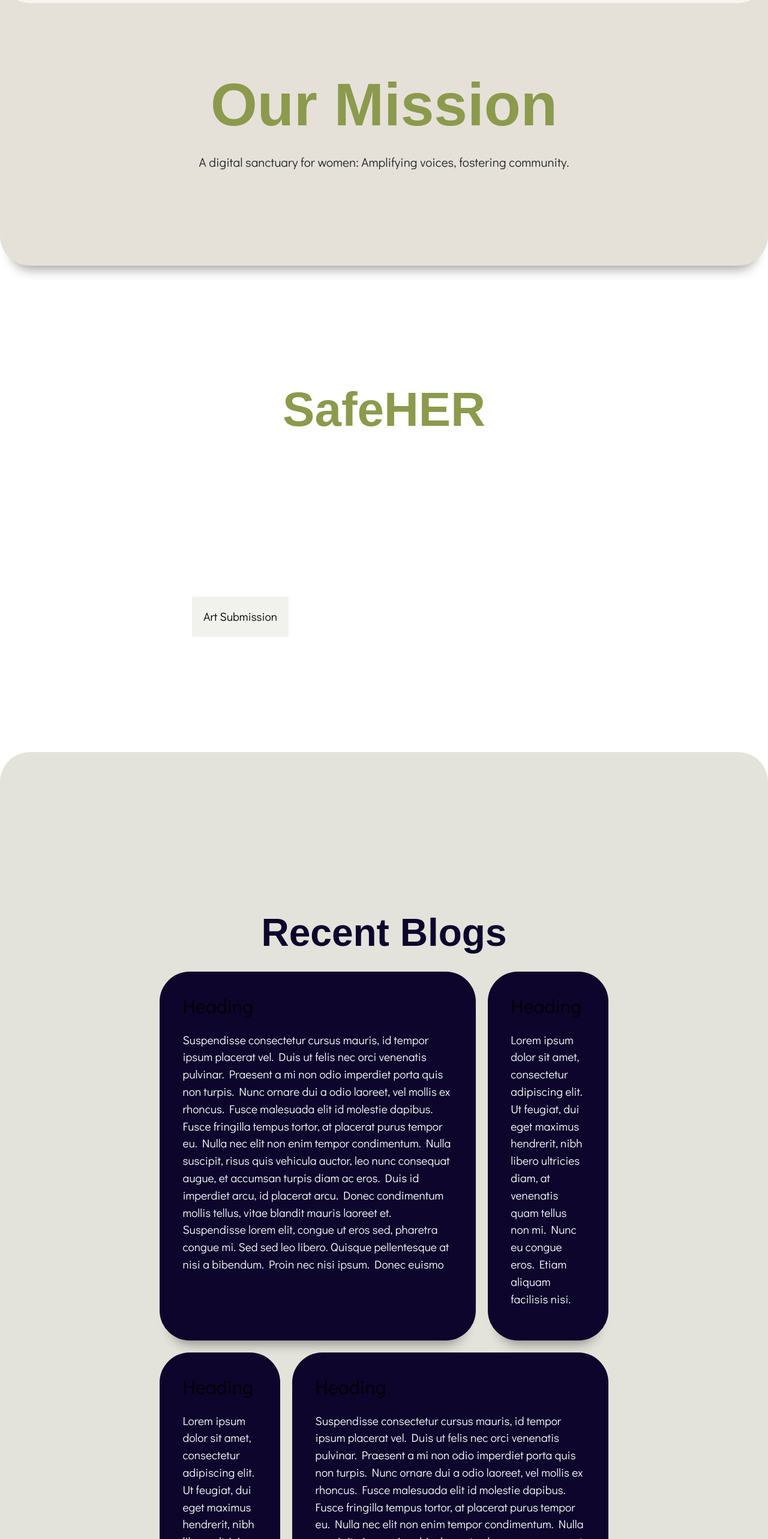
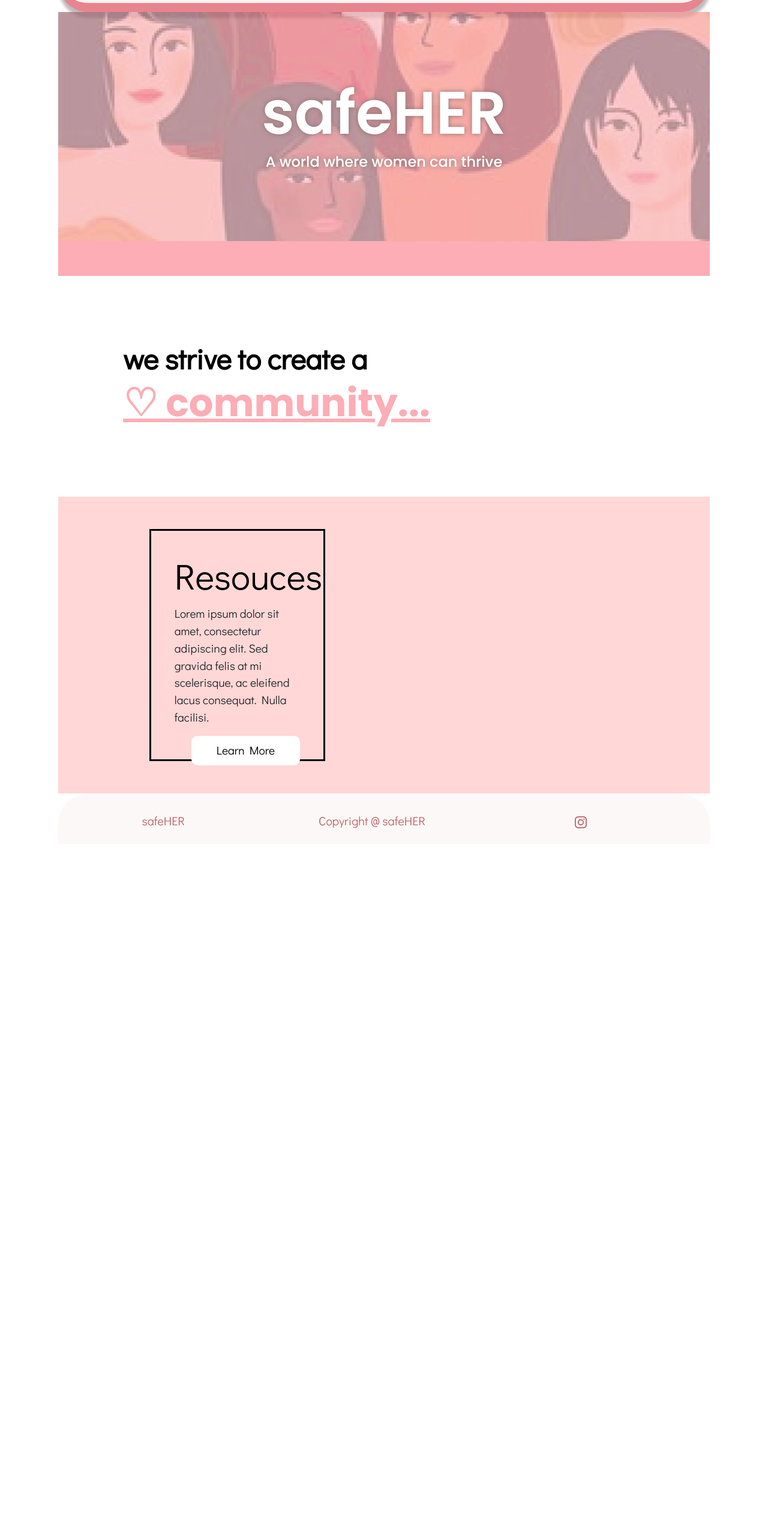
Before and after one commit to ArchitaSarin/safe-her1, a React (Create React App) app in the folder my-app/: page / in a window 1280 px wide. Shown: the part 80-2646 px from the top of the page at 60% size. After the commit the page ends 1487 px from the top, so only its background shows below. Built offline with nearby package versions, Linux system fonts and the light colour scheme.

Commit message:
First changes to update home page

```diff
--- a/my-app/src/Components/about.js
+++ b/my-app/src/Components/about.js
@@ -5,58 +5,31 @@ import '../Styles/about.css';
 export const About = () => {
     return (
         <div>
-            <div class="section-mission">
-                <h1>Our Mission</h1>
-                <p>A digital sanctuary for women: Amplifying voices, fostering community.</p>
+            <div className="landing-intro">
+                <h1>safeHER</h1>
+                <h4>
+                    A  world where women can thrive
+                </h4>
             </div>
 
-            <div class="section-index-main">
-                <div class="section-index-main-container">
-                    <h1>SafeHER</h1>
+            <div className="landing-pink-divider">
+            </div>
 
+            <div className="landing-community">
+                <h4>we strive to create a</h4>
+                <h1><u>♡ community...</u></h1>
+            </div>
+
+            <div className="pink-landing-container">
+                <div className="pink-rect-text">
+                    <h2>Resouces</h2>
                     <p>
-                        Our mission is to cultivate a secure, empowering, and inclusive digital sanctuary where women can freely share their stories, creativity, and resources. We strive to foster a supportive community where every woman feels heard, validated, and empowered to navigate the complexities of life. Through our platform, we aim to amplify women's voices, celebrate their resilience, and provide essential resources for personal safety and growth. Together, we aspire to build a world where women thrive, free from fear and discrimination.
+                    Lorem ipsum dolor sit amet, consectetur adipiscing elit. Sed gravida felis at mi scelerisque, ac eleifend lacus consequat. Nulla facilisi.
                     </p>
-
-                    <button class="index-btn" className="first">
-                        Art Submission
-                    </button>
+                    <btn className="rect-button">Learn More</btn>
                 </div>
             </div>
 
-            <div className="section-blog">
-                <h1> Recent Blogs </h1>
-
-                    <div class="section-blog-left">
-                        <div class="left-top-container">
-                            <div class="left-top-card">
-                                <h2> Heading </h2>
-                                <p> Suspendisse consectetur cursus mauris, id tempor ipsum placerat vel. Duis ut felis nec orci venenatis pulvinar. Praesent a mi non odio imperdiet porta quis non turpis. Nunc ornare dui a odio laoreet, vel mollis ex rhoncus. Fusce malesuada elit id molestie dapibus. Fusce fringilla tempus tortor, at placerat purus tempor eu. Nulla nec elit non enim tempor condimentum. Nulla suscipit, risus quis vehicula auctor, leo nunc consequat augue, et accumsan turpis diam ac eros. Duis id imperdiet arcu, id placerat arcu. Donec condimentum mollis tellus, vitae blandit mauris laoreet et. Suspendisse lorem elit, congue ut eros sed, pharetra congue mi. Sed sed leo libero. Quisque pellentesque at nisi a bibendum. Proin nec nisi ipsum. Donec euismo </p>
-                            </div>
-
-                        <div className="left-top-card">
-                            <h2> Heading </h2>
-                            <p>
-                                Lorem ipsum dolor sit amet, consectetur adipiscing elit. Ut feugiat, dui eget maximus hendrerit, nibh libero ultricies diam, at venenatis quam tellus non mi. Nunc eu congue eros. Etiam aliquam facilisis nisi.
-                            </p>
-                        </div>
-                    </div>
-
-                <div class="left-bottom-container">
-                    <div class="left-top-card">
-                        <h2> Heading </h2>
-                        <p>
-                            Lorem ipsum dolor sit amet, consectetur adipiscing elit. Ut feugiat, dui eget maximus hendrerit, nibh libero ultricies diam, at venenatis quam tellus non mi. Nunc eu congue eros. Etiam aliquam facilisis nisi.
-                        </p>
-                    </div>
-
-                    <div class="left-top-card">
-                        <h2> Heading </h2>
-                        <p> Suspendisse consectetur cursus mauris, id tempor ipsum placerat vel. Duis ut felis nec orci venenatis pulvinar. Praesent a mi non odio imperdiet porta quis non turpis. Nunc ornare dui a odio laoreet, vel mollis ex rhoncus. Fusce malesuada elit id molestie dapibus. Fusce fringilla tempus tortor, at placerat purus tempor eu. Nulla nec elit non enim tempor condimentum. Nulla suscipit, risus quis vehicula auctor, leo nunc consequat augue, et accumsan turpis diam ac eros. Duis id imperdiet arcu, id placerat arcu. Donec condimentum mollis tellus, vitae blandit mauris laoreet et. Suspendisse lorem elit, congue ut eros sed, pharetra congue mi. Sed sed leo libero. Quisque pellentesque at nisi a bibendum. Proin nec nisi ipsum. Donec euismo </p>
-                        </div>
-                    </div>
-                </div>
-            </div>
         </div>
     )
 }
--- a/my-app/src/Styles/about.css
+++ b/my-app/src/Styles/about.css
@@ -1,127 +1,58 @@
-.section-mission {
-  background-color: #e5e1d8;
-  padding-top: 20%;
-  padding-bottom: 10%;
-  margin-top: -15%;
-  border-radius: 50px;
+@import url('https://fonts.googleapis.com/css2?family=Didact+Gothic&family=Inter:wght@100..900&family=Poppins:ital,wght@0,100;0,200;0,300;0,400;0,500;0,600;0,700;0,800;0,900;1,100;1,200;1,300;1,400;1,500;1,600;1,700;1,800;1,900&display=swap');
+
+.landing-intro {
+  font-family: "Poppins", sans-serif;
   text-align: center;
-  box-shadow: 0 25px 20px -20px rgba(0, 0, 0, 0.4);
+  font-size: 1.5rem;
+  padding: 10% 20%;
+  color: white;
+  text-shadow: 0px 0px 9px #877272;
+  background-image: url('../Images/landingbg.png');
 }
 
-.section-mission p {
-  font-family: "Didact Gothic", sans-serif;
-  text-align: center;
-  font-size: 1.3rem;
-  padding: 1% 20%;
+.landing-intro h1 {
+  color: white;
 }
 
-.section-mission h1 {
-  padding-top: 30px;
+.landing-pink-divider {
+  height: 58px;
+  background-color: #FCADB5;
 }
 
-.section-index-main {
-  color: white;
-  align-items: center;
-  padding-left: 25%;
-  padding-top: 15%;
-  padding-right: 25%;
-  padding-bottom: 15%;
+.landing-community {
+  text-align: left;
+  padding: 10%;
 }
 
-.section-index-main-container {
-    text-align: left;
+.landing-community h4 {
+  color: black;
+  font-weight: bold;
+  font-size: 3rem;
 }
 
-.section-index-main-container h1 {
-    font-size: 5rem;
+.landing-community h1 {
+  font-weight: bold;
+  color: #FCADB5;
+  font-size: 4rem;
+  text-align: left;
 }
 
-.section-index-main-container p {
-    padding-top: 3%;
-    font-family: "Didact Gothic", sans-serif;
-    padding-bottom: 3%;
+.pink-landing-container {
+  background-color: #FFD7D7;
+  padding: 5%;
 }
 
-.index-btn {
-    appearance: none;
-    font-family: "Didact Gothic", sans-serif;
-    background-color: black;
-    color: white;
-    cursor: pointer;
-    border-radius: 50px;
-    font-size: 1rem;
-    font-weight: 400;
-    padding: 1.2em 2.8em;
-    text-decoration: none;
-    text-align: center;
-    box-shadow: 0 25px 20px -20px rgba(0, 0, 0, 0.4);
+.pink-rect-text {
+  margin-left: 10%;
+  width: 30%;
+  border: 3px black solid;
+  padding: 4%;
 }
 
-.index-btn:hover {
-    color: black;
-    outline: 0;
-    background-color: white;
+.rect-button {
+  background-color: white;
+  color: black;
+  padding: 5% 20%;
+  float: right;
+  border-radius: 10px;
 }
-
-.section-blog {
-    color: white;
-    background-color: #e3e3db;
-    padding: 20%;
-    border-top-right-radius: 50px;
-    border-top-left-radius: 50px;
-    text-align: left;
-  }
-
-  .section-blog h1{
-    color: #0d052c;
-    font-size: 4rem;
-    padding: 1%;
-  }
-
-  .section-blog p {
-    font-family: "Didact Gothic", sans-serif;
-  }
-
-  .section-blog h2 {
-    font-size: 2rem;
-    padding-bottom: 15px;
-  }
-
-  .section-blog-left {
-    display:inline-block;
-  }
-
-  .section-blog-right {
-    display:inline-block;
-    width: 45%;
-    border: 3px solid black;
-  }
-
-  .left-top-container {
-    display: inline-flex;
-  }
-
-  .left-top-card {
-    padding: 5%;
-    background-color: #0d052c;
-    border-radius: 50px;
-    margin: 10px;
-    box-shadow: 0 25px 20px -20px rgba(0, 0, 0, 0.4);
-  }
-
-  .left-top-card:hover {
-    background-color: #55506B;
-    cursor: pointer;
-  }
-
-  .right-card {
-    padding: 5%;
-    background-color: #c36464;
-    border-radius: 50px;
-    margin-top: 10px;
-    margin-bottom: 10px;
-  }
-
-  .left-bottom-container {
-    display: inline-flex;
-  }
```
Also changed, not shown: my-app/src/Images/landingbg.png (added).
